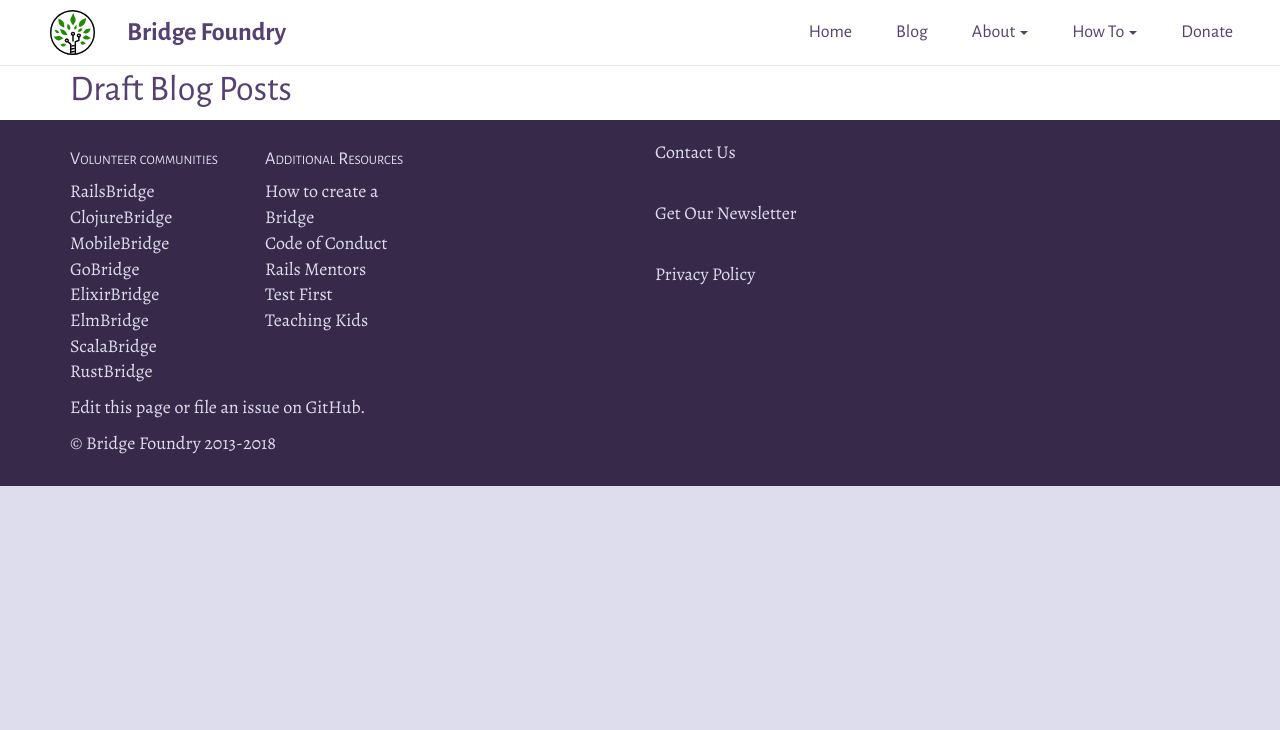
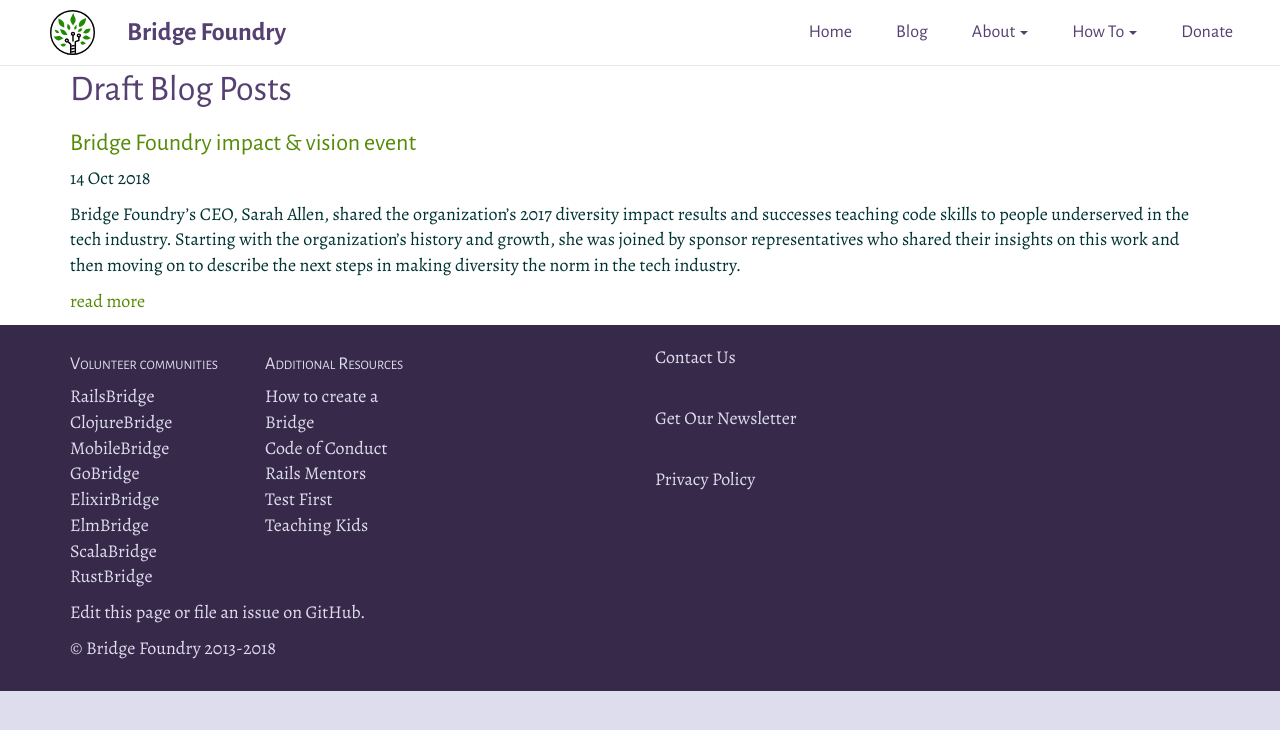
Before and after one commit to Satsaimistoowqp/bridgefoundry.github.io, a Jekyll site: the page built from drafts.md, in a window 1280 px wide. Shown: the top 730 px of the page. Built offline with Jekyll 4.4.1, drawn with Linux system fonts in a browser that asks for light colours.

Commit message:
draft blog post about oct 11 event, added viral growth to assets

```diff
--- /dev/null
+++ b/_posts/2018-10-14-bridge-foundry-impact-and-vision.md
@@ -0,0 +1,43 @@
+---
+layout: post
+title: Bridge Foundry impact & vision event
+tags: draft
+---
+
+Bridge Foundry's CEO, Sarah Allen, shared the organization's 2017 diversity
+impact results and successes teaching code skills to people underserved in the
+tech industry. Starting with the organization's history and growth, she was
+joined by sponsor representatives who shared their insights on this work and
+then moving on to describe the next steps in making diversity the norm in the
+tech industry.
+
+## History of Rapid Growth
+
+In 2009-2013, the RailsBridge workshops went viral, with the
+number of workshops doubling year-over-year and sparked the creation of many
+other initiatives.
+
+<a href="{{ site.github.url }}/assets/railsbridge-viral-growth.png"><img src="{{ site.github.url }}/assets/railsbridge-viral-growth.png" alt="graph doubling each year 2009-2013, with annotations 2009: RailsBridge first workshop, 2010: Rails Girls, 2011: PyStar, OpenHatch, PyLadies, Women Who Code2013: PHPBridge, Scala Outreach workshop, Boston Python Workshops, 2012: Dev Bootcamp founded, 2013: Confident Coding JS" width="100%"/></a>
+
+Sarah highlighted how the grassroots organization grew organically and with
+intention, across many programming languages and frameworks. Each technology and
+each community is led by volunteers who believe this work is important enough
+to take time away from their busy lives to do the work.
+
+<a href="{{ site.github.url }}/assets/2018-10-12-timeline.png"><img src="{{ site.github.url }}/assets/2018-10-12-timeline.png" alt="timeline " width="100%"/></a>
+
+## Sharing from Sponsors
+
+
+
+## Vision: a future where diversity is normal
+
+We have learned that a good first step to creating diverse teams is to change
+expectations. At first, the workshops were an "existence proof" -- most male
+volunteers met more technical women at a single workshops than they had in their
+whole lifetime.  We believe this problem won't be solved with skill development
+for people underrepresented in tech. We need to eliminate disrespectful work
+environments.
+
+An interactive session modeled on Bridge Foundry’s new curriculum, which trains
+volunteers how to handle difficult conversations when needed.
```
Also changed, not shown: assets/index.md (+1 -0 lines), assets/2018-10-12-timeline.png, assets/railsbridge-viral-growth.png (added).
